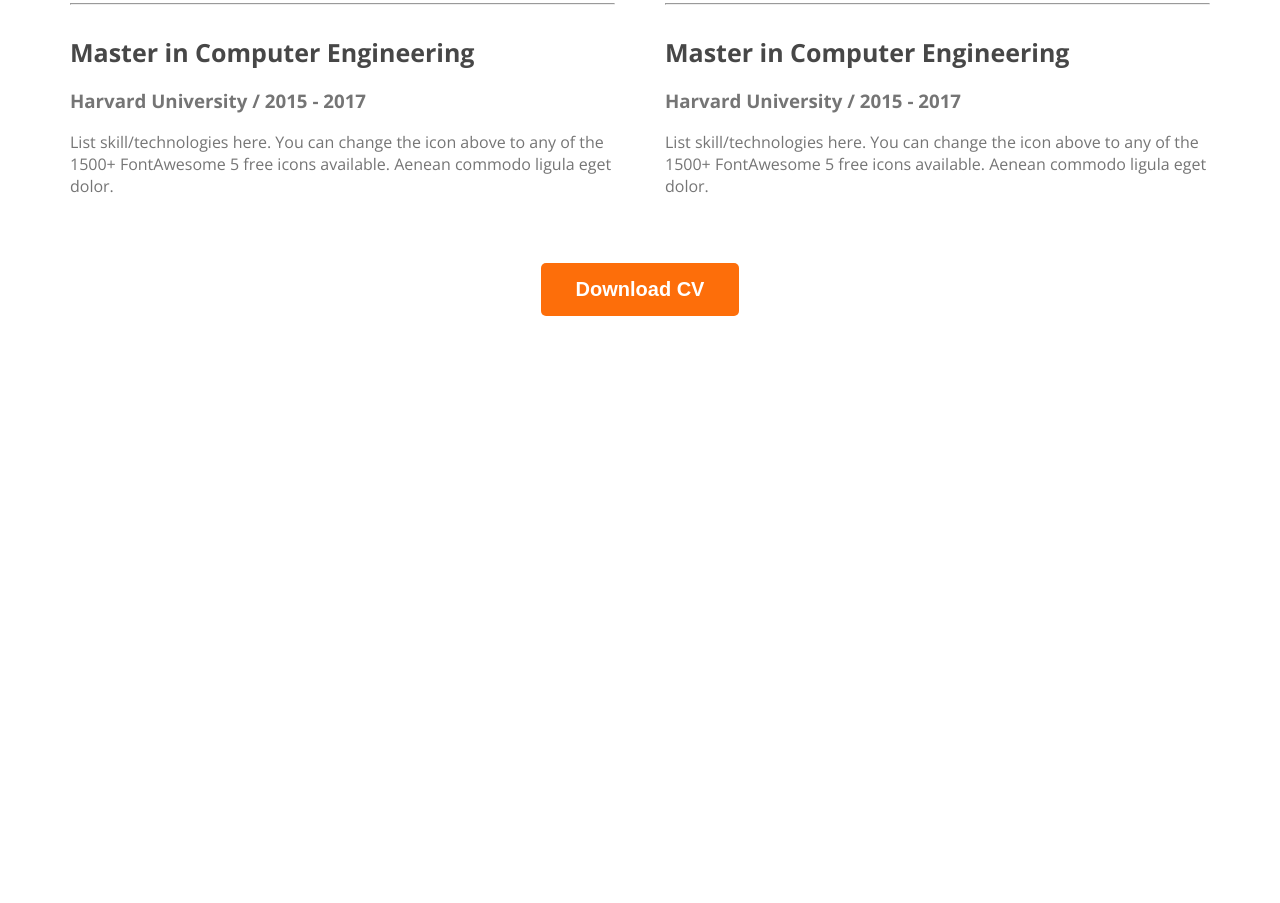
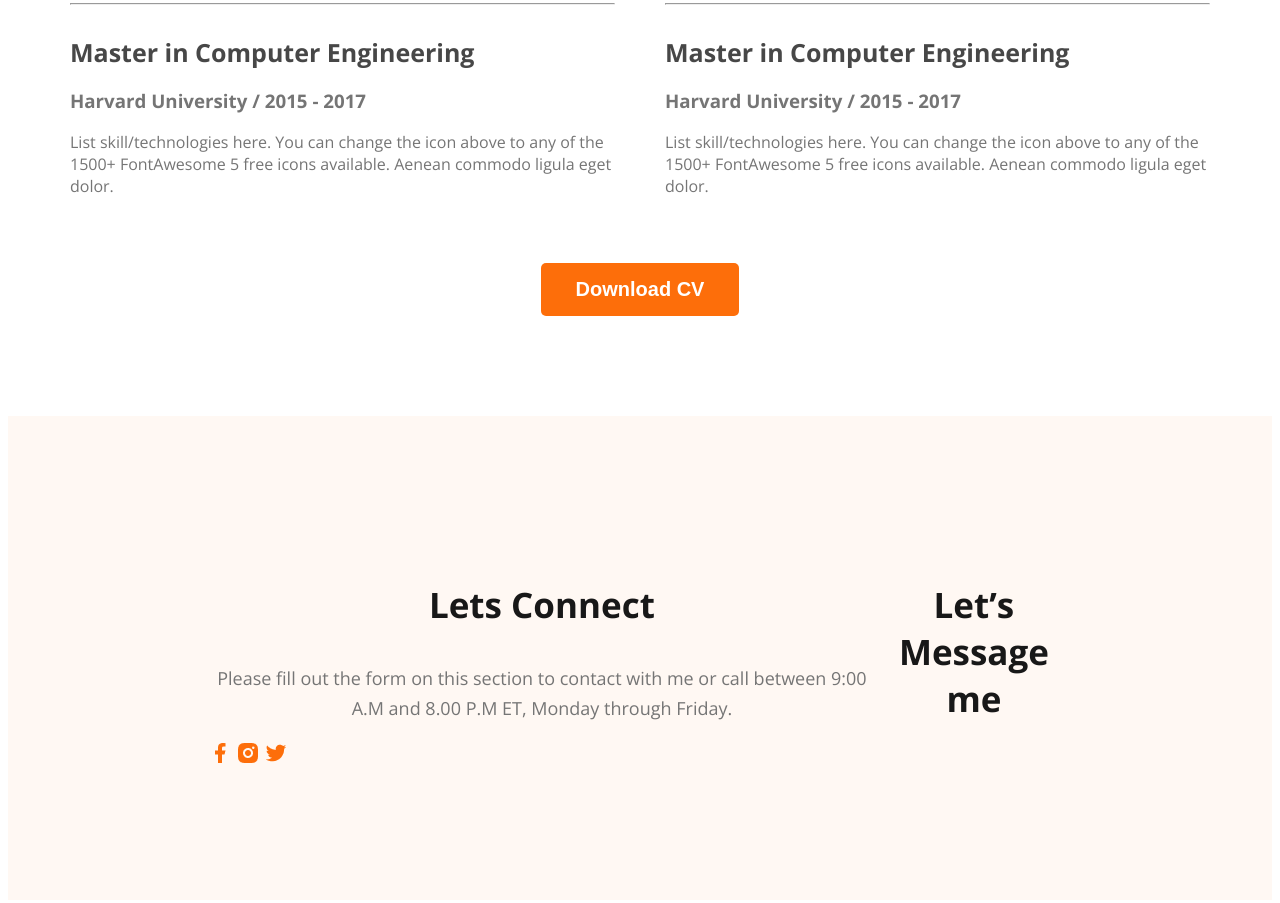
Before and after one commit to nazmulshaharin/web-developer-portfolio, a plain HTML site: page index.html in a window 1280 px wide. Shown: the part 3105-4008 px from the top of the page. Before the commit the page ends 3429 px from the top, so only its background shows below. Drawn offline with nearby package versions, Linux system fonts and the light colour scheme.

Commit message:
jdjdjdjdj

```diff
--- a/index.html
+++ b/index.html
@@ -147,5 +147,20 @@
      </div>
     </section>
   </main>
+
+  <footer>
+    <div class="footer-column">
+      <h3 class="section-title">Lets Connect</h3>
+      <p class="section-description">Please fill out the form on this section to contact with me or call between 9:00 A.M and 8.00 P.M ET, Monday through Friday.</p>
+      <div class="social-links">
+        <a href=""><img src="images/icons/facebook.png" alt=""></a>
+        <a href=""><img src="images/icons/insta.png" alt=""></a>
+        <a href=""><img src="images/icons/twitter.png" alt=""></a>
+      </div>
+    </div>
+    <div class="footer-column">
+      <h3 class="section-title">Let’s Message me</h3>
+    </div>
+  </footer>
 </body>
 </html>
--- a/style.css
+++ b/style.css
@@ -208,3 +208,12 @@ font-weight: 700;
   text-align: center;
   margin-top: 50px;
 }
+
+/* footer style */
+
+footer{
+  display: flex;
+  background-color: #FFF8F3;
+  margin-top: 100px;
+  padding: 130px 200px;
+}
```
